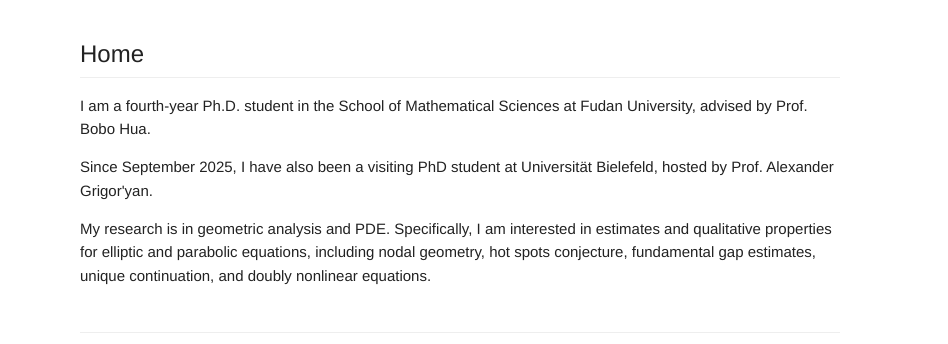
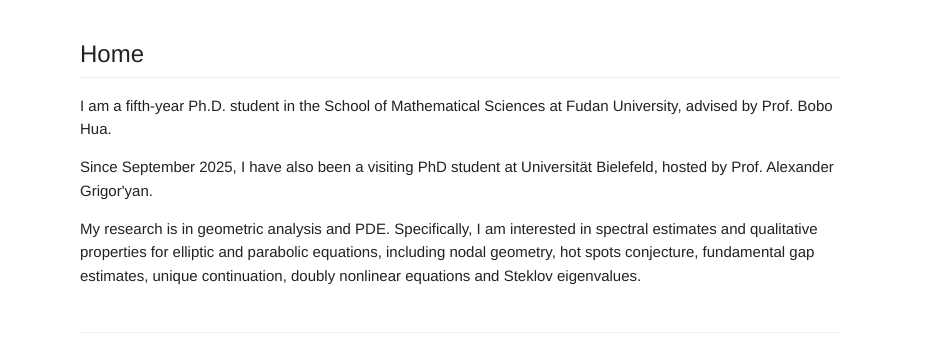
Before and after one commit to jinsunmath/jinsunmath.github.io, a plain HTML site: page index.html in a window 1280 px wide. Shown: the top 344 px of the page, 332-1280 px from the left. Drawn offline with Linux system fonts and the light colour scheme.

Commit message:
Revise Ph.D. student status and research focus
Updated the description of academic status and research interests.

```diff
--- a/index.html
+++ b/index.html
@@ -43,7 +43,7 @@
         <section aria-labelledby="about-title">
           <h2 id="about-title">Home</h2>
           <p>
-            I am a fourth-year Ph.D. student in the School of Mathematical
+            I am a fifth-year Ph.D. student in the School of Mathematical
             Sciences at Fudan University, advised by Prof. Bobo Hua.
           </p>
           <p>
@@ -52,10 +52,10 @@
           </p>
           <p>
             My research is in geometric analysis and PDE. Specifically, I am
-            interested in estimates and qualitative properties for elliptic and
+            interested in spectral estimates and qualitative properties for elliptic and
             parabolic equations, including nodal geometry, hot spots
-            conjecture, fundamental gap estimates, unique continuation, and
-            doubly nonlinear equations.
+            conjecture, fundamental gap estimates, unique continuation,
+            doubly nonlinear equations and Steklov eigenvalues.
           </p>
         </section>
 
```
